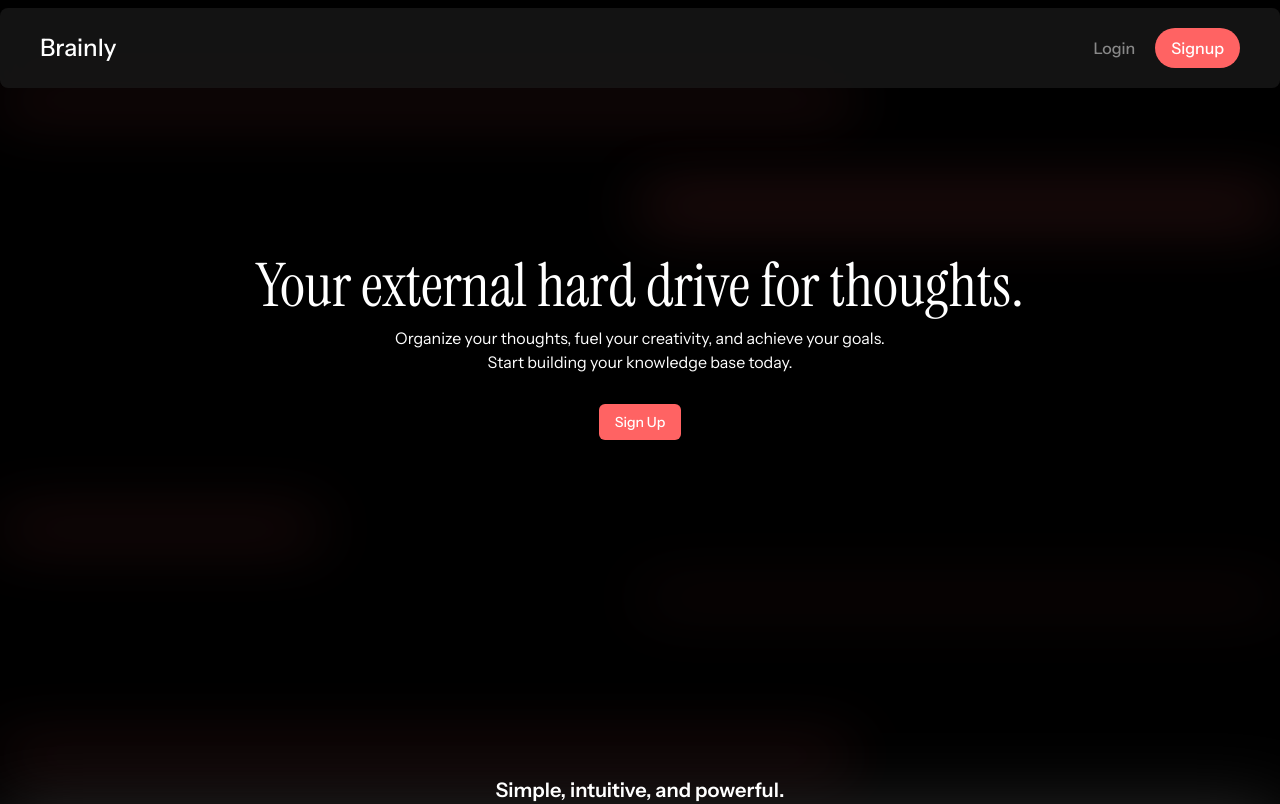
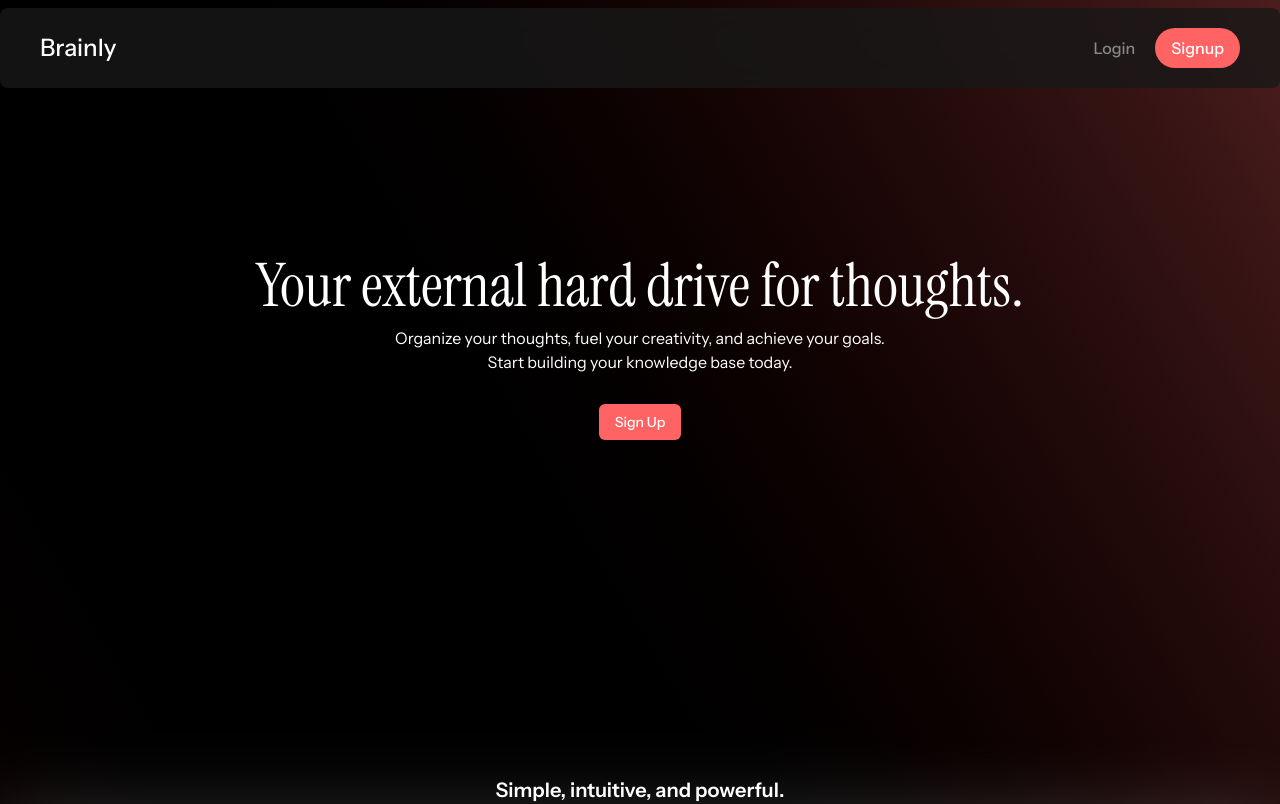
Before and after one commit to DevanshBhavsar3/Brainly, a React (Vite) app in the folder client/: page / in a window 1280 px wide. Shown: the top 804 px of the page. Built offline with nearby package versions, Linux system fonts and the light colour scheme.

Commit message:
added 404 page & update home ui

```diff
--- a/client/src/App.tsx
+++ b/client/src/App.tsx
@@ -4,6 +4,7 @@
 import Login from "./components/Login";
 import Notes from "./components/Notes";
 import Signup from "./components/Signup";
+import NotFound from "./components/NotFound";
 
 function App() {
   return (
@@ -17,6 +18,7 @@
             <Route index element={<Notes />} />
             <Route path=":shareId" element={<Notes />} />
           </Route>
+          <Route path="*" element={<NotFound />} />
         </Routes>
       </BrowserRouter>
     </RecoilRoot>
--- a/client/src/components/Home.tsx
+++ b/client/src/components/Home.tsx
@@ -6,14 +6,8 @@
   return (
     <>
       <Navbar />
-      <main className="bg-black text-white flex flex-col items-center bg-radial font-primary">
+      <main className="bg-black text-white flex flex-col items-center font-primary bg-gradient-to-tr from-primary/30 from-0% via-black via-50% to-primary/30 to-100%">
         <section className="py-40 md:py-64 max-w-7xl mx-auto flex flex-col justify-center items-center gap-2.5 px-5">
-          <div className="absolute top-24 left-0 w-2/3 h-2 bg-red-400 blur-3xl rounded-full animate-blur transition-all"></div>
-          <div className="absolute top-1/4 right-0 w-1/2 h-3 bg-red-400 blur-3xl rounded-full animate-blur transition-all"></div>
-          <div className="absolute bottom-1/3 left-0 w-1/4 h-2 bg-red-400 blur-3xl rounded-full animate-blur transition-all"></div>
-          <div className="absolute bottom-1/4 right-0 w-1/2 h-1 bg-red-400 blur-3xl rounded-full animate-blur transition-all"></div>
-          <div className="absolute bottom-10 left-0 w-2/3 h-2 bg-red-400 blur-3xl rounded-full animate-blur transition-all"></div>
-
           <h1 className="text-6xl font-secondary relative text-center">
             Your external hard drive for thoughts.
           </h1>
--- /dev/null
+++ b/client/src/components/NotFound.tsx
@@ -0,0 +1,16 @@
+import Footer from "./Footer";
+import Navbar from "./Navbar";
+
+function NotFound() {
+  return (
+    <>
+      <Navbar />
+      <div className="h-screen bg-black text-white font-primary flex justify-center items-center">
+        <h1 className="text-3xl font-bold">404 Not Found</h1>
+      </div>
+      <Footer />
+    </>
+  );
+}
+
+export default NotFound;
--- a/client/src/index.css
+++ b/client/src/index.css
@@ -9,17 +9,4 @@
     --color-gray-700: #211F1F;
     --font-secondary: "Instrument Serif", serif;
     --font-primary: "Instrument Sans", serif;
-    --animate-blur: blur 3s ease-in-out infinite;
-
-    @keyframes blur {
-      0%,
-      100% {
-        filter: blur(32px);
-        opacity: 50%;
-      }
-      50% {
-        filter: blur(20px);
-        opacity: 70%;
-      }
-    }
 }
```
Also changed, not shown: client/public/favicon.svg.
